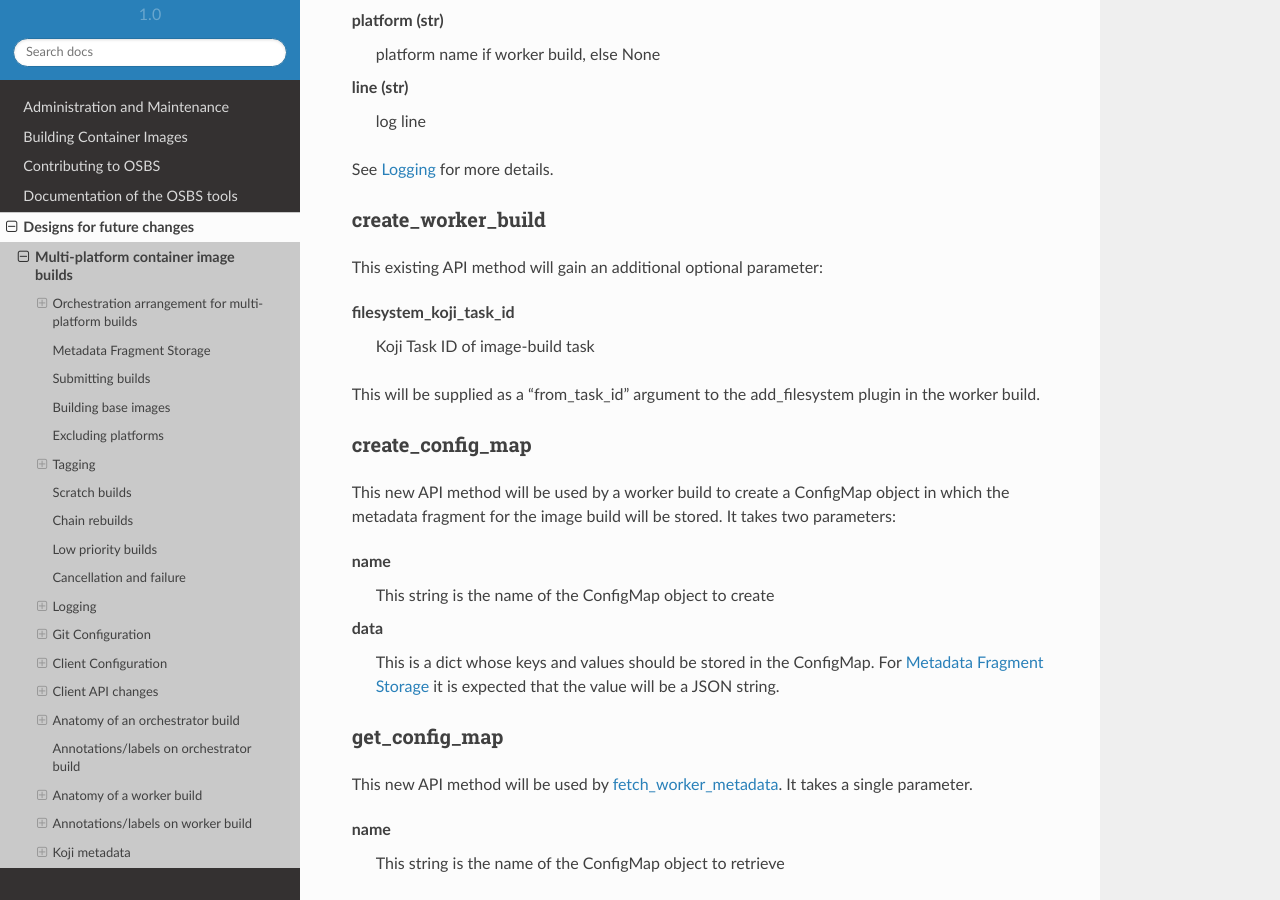
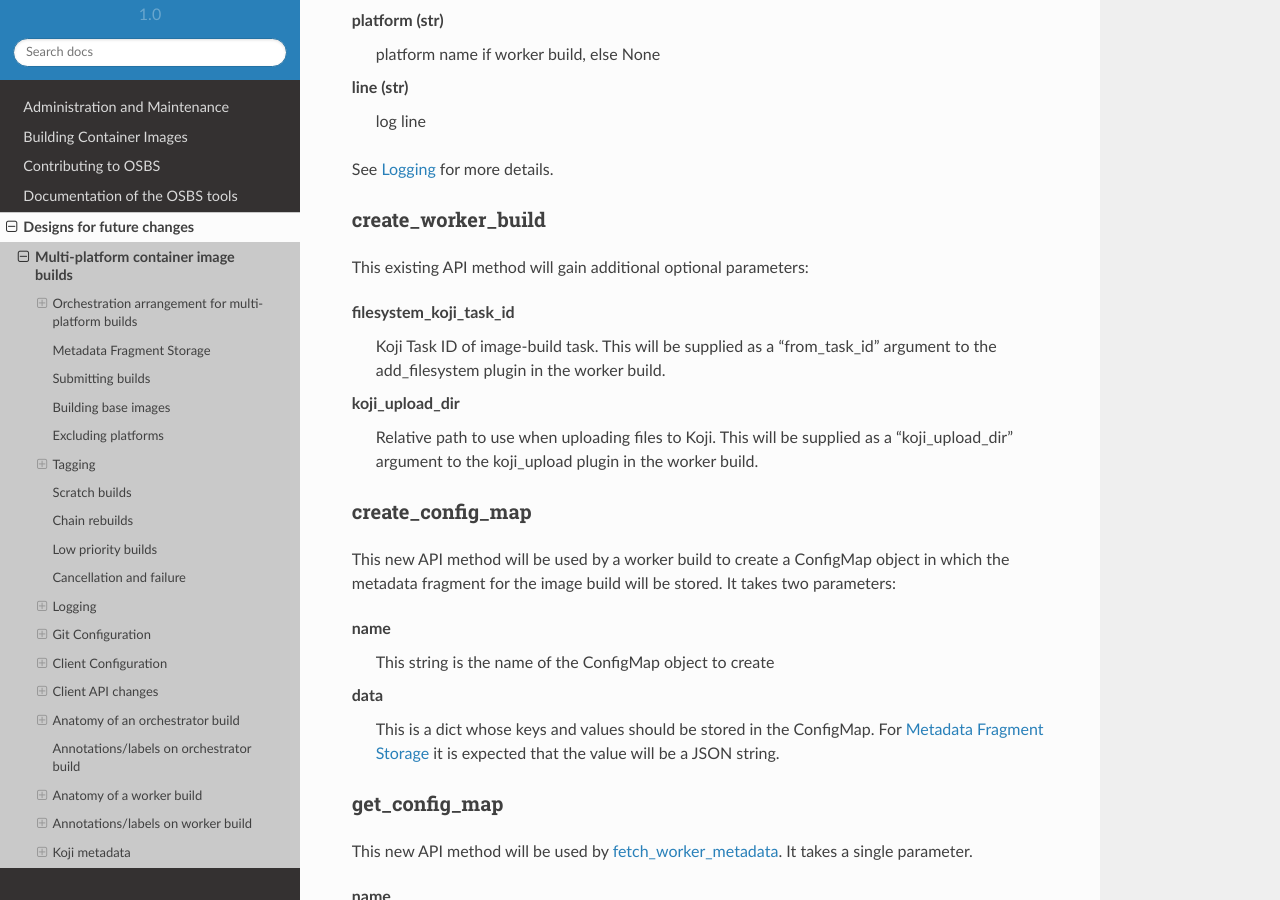
Before and after one commit to containerbuildsystem/osbs-docs, a Sphinx documentation site: the page built from docs/multiarch.rst, in a window 1280 px wide and 900 px high, scrolled down 11596 px. Built offline with Sphinx 7.4.7 and the Read the Docs theme 2.0.0, drawn with Linux system fonts in a browser that asks for light colours; some of the changed text lies outside the part shown.

Commit message:
Describe koji_upload_dir parameter for create_worker_build
Signed-off-by: Tim Waugh <twaugh@redhat.com>

```diff
--- a/docs/multiarch.rst
+++ b/docs/multiarch.rst
@@ -662,13 +662,18 @@ See `Logging`_ for more details.
 create_worker_build
 ~~~~~~~~~~~~~~~~~~~
 
-This existing API method will gain an additional optional parameter:
+This existing API method will gain additional optional parameters:
 
 filesystem_koji_task_id
-  Koji Task ID of image-build task
-
-This will be supplied as a "from_task_id" argument to the
-add_filesystem plugin in the worker build.
+  Koji Task ID of image-build task. This will be supplied as a
+  "from_task_id" argument to the add_filesystem plugin in the worker
+  build.
+
+koji_upload_dir
+  Relative path to use when uploading files to Koji. This will be
+  supplied as a "koji_upload_dir" argument to the koji_upload plugin
+  in the worker build.
+
 
 create_config_map
 ~~~~~~~~~~~~~~~~~
@@ -878,7 +883,7 @@ builds.
    how this is performed)
 3. Create a build on each selected cluster by using the
    ``create_worker_build`` osbs-client API method, providing
-   "platform", and "release" parameters
+   "platform", "release", and "koji_upload_dir" parameters
 4. Monitor each created build, relaying streamed logs from
    get_build_logs(decode=True). If any worker build fails, the
    orchestrator build should also fail (once all builds complete).
@@ -1170,7 +1175,8 @@ for a worker build::
         "name": "koji_upload",
         "args": {
           "kojihub": "...",
-          "upload_pathname": "..."
+          "upload_pathname": "...",
+          "koji_upload_dir": "koji-upload/abc123",
           ...
         }
       }
```
Also changed, not shown: other parts of docs/multiarch.rst (+1 -1 lines).
